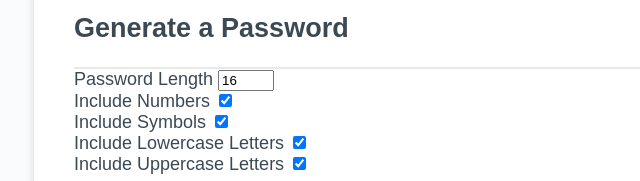
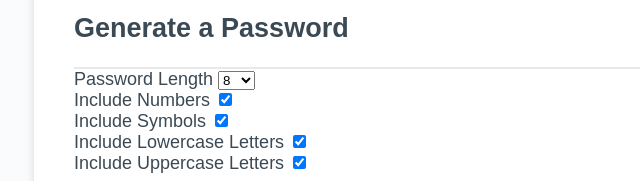
Before and after one commit to hermanjohn2/passwordGenerator, a plain HTML site: page index.html in a window 1280 px wide. Shown: the part 169-350 px from the top of the page, 206-846 px from the left. Drawn offline with Linux system fonts and the light colour scheme.

Commit message:
Changed number input to selection drop down to make length selection easier for user.

```diff
--- a/index.html
+++ b/index.html
@@ -24,7 +24,17 @@
           <div class="form">
             <div class="collected-input">
               <label for="length">Password Length</label>
-              <input type="number" id="length" min="8" max="16" value="16" />
+              <select type="number" id="length">
+                <option value="8">8</option>
+                <option value="9">9</option>
+                <option value="10">10</option>
+                <option value="11">11</option>
+                <option value="12">12</option>
+                <option value="13">13</option>
+                <option value="14">14</option>
+                <option value="15">15</option>
+                <option value="16">16</option>
+              </select>
             </div>
 
             <!-- Include numbers option -->
```
